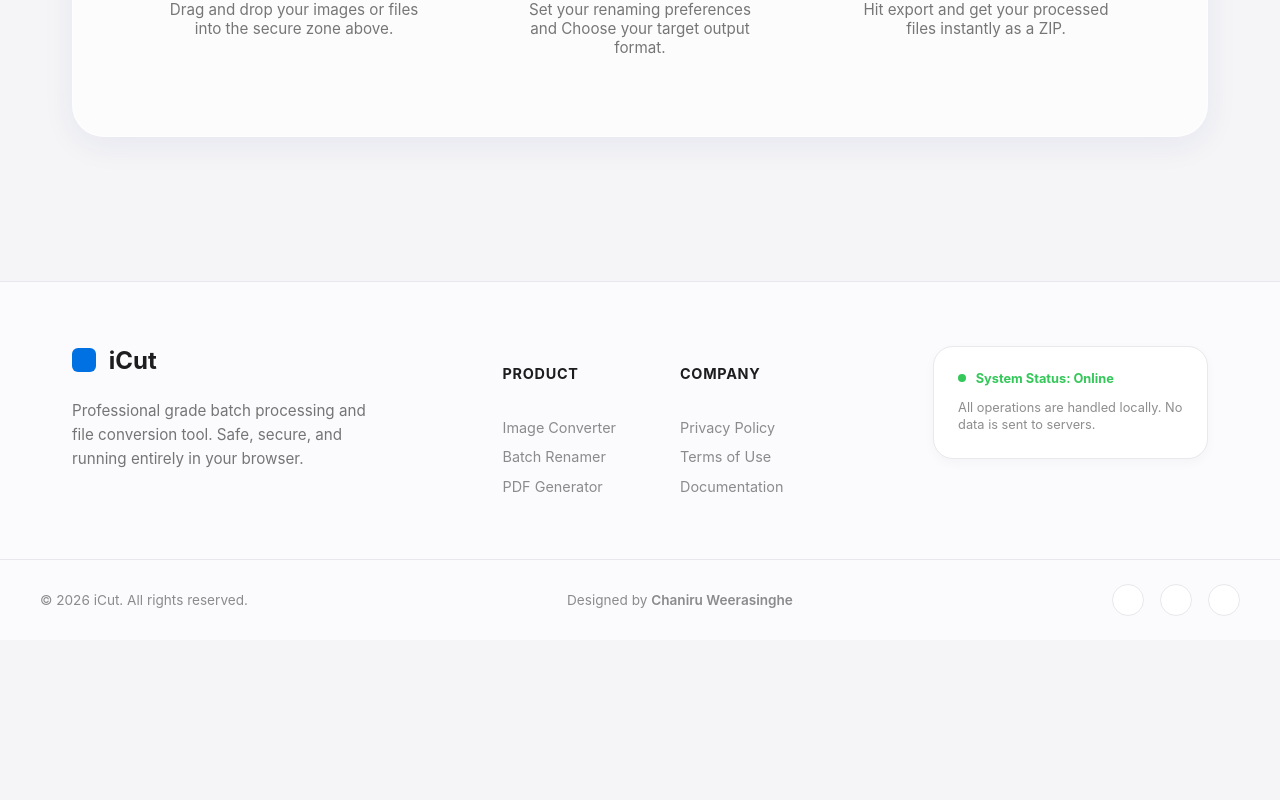
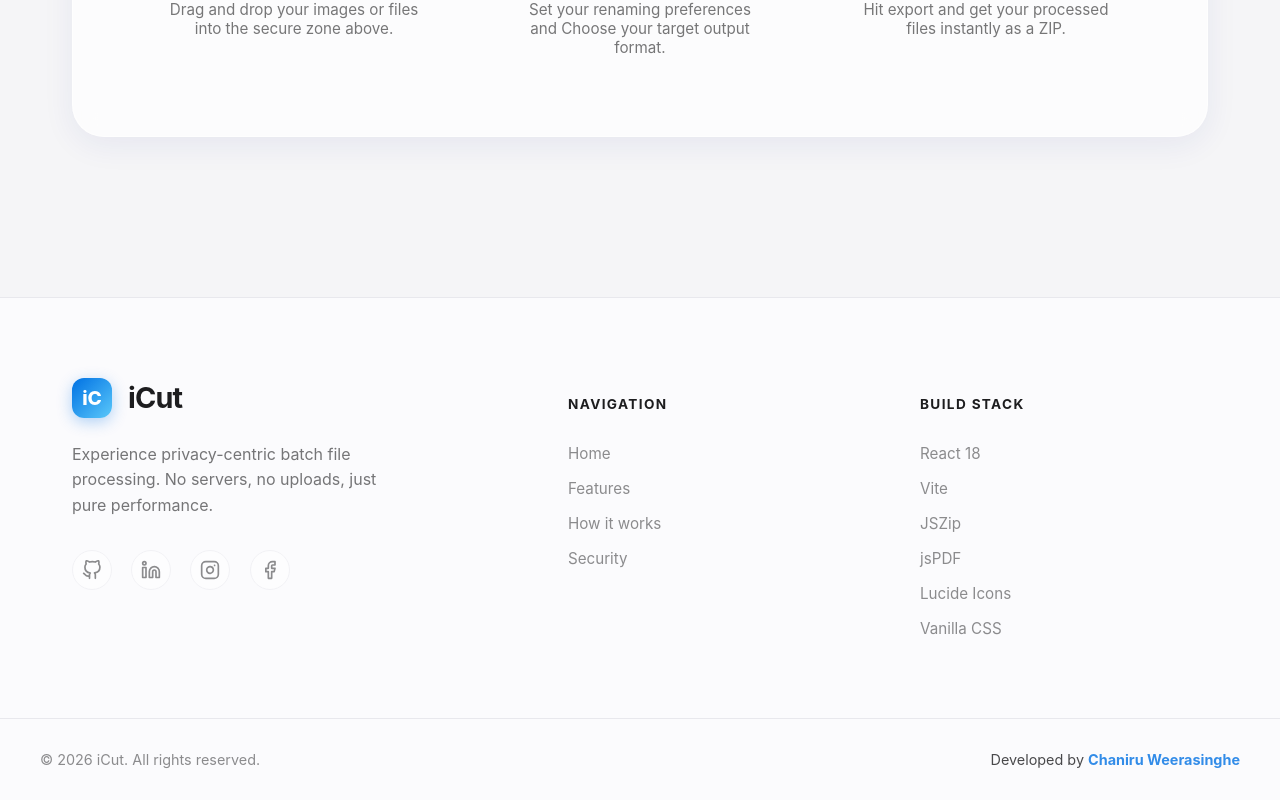
Before and after one commit to Chanii2024/iCut, a React (Vite) app: page / in a window 1280 px wide. Shown: the part 1575-2375 px from the top of the page. Before the commit the page ends 2215 px from the top, so only its background shows below. Built offline with nearby package versions, Linux system fonts and the light colour scheme.

Commit message:
added custom favicon and updated footer with mandatory links and designer credit

```diff
--- a/index.html
+++ b/index.html
@@ -2,7 +2,7 @@
 <html lang="en">
   <head>
     <meta charset="UTF-8" />
-    <link rel="icon" type="image/svg+xml" href="/vite.svg" />
+    <link rel="icon" type="image/svg+xml" href="/favicon.svg" />
     <meta name="viewport" content="width=device-width, initial-scale=1.0" />
     <title>iCut - File Converter</title>
   </head>
--- a/src/components/Footer.jsx
+++ b/src/components/Footer.jsx
@@ -4,58 +4,58 @@ const Footer = () => {
     return (
         <footer className="footer-container">
             <div className="footer-top">
-                <div className="footer-brand">
-                    <div className="brand-logo">
-                        <div className="logo-accent"></div>
+                <div className="footer-brand-section">
+                    <div className="footer-logo">
+                        <div className="logo-box">iC</div>
                         <h3>iCut</h3>
                     </div>
-                    <p className="brand-desc">
-                        Professional grade batch processing and file conversion tool.
-                        Safe, secure, and running entirely in your browser.
+                    <p className="footer-tagline">
+                        Experience privacy-centric batch file processing.
+                        No servers, no uploads, just pure performance.
                     </p>
-                </div>
-
-                <div className="footer-links">
-                    <div className="link-group">
-                        <h4>Product</h4>
-                        <a href="#">Image Converter</a>
-                        <a href="#">Batch Renamer</a>
-                        <a href="#">PDF Generator</a>
-                    </div>
-                    <div className="link-group">
-                        <h4>Company</h4>
-                        <a href="#">Privacy Policy</a>
-                        <a href="#">Terms of Use</a>
-                        <a href="#">Documentation</a>
+                    <div className="social-links">
+                        <a href="https://github.com/Chanii2024" target="_blank" rel="noopener noreferrer" aria-label="GitHub">
+                           <svg width="20" height="20" viewBox="0 0 24 24" fill="none" stroke="currentColor" strokeWidth="2" strokeLinecap="round" strokeLinejoin="round"><path d="M9 19c-5 1.5-5-2.5-7-3m14 6v-3.87a3.37 3.37 0 0 0-.94-2.61c3.14-.35 6.44-1.54 6.44-7A5.44 5.44 0 0 0 20 4.77 5.07 5.07 0 0 0 19.91 1S18.73.65 16 2.48a13.38 13.38 0 0 0-7 0C6.27.65 5.09 1 5.09 1A5.07 5.07 0 0 0 5 4.77a5.44 5.44 0 0 0-1.5 3.78c0 5.42 3.3 6.61 6.44 7A3.37 3.37 0 0 0 9 18.13V22"></path></svg>
+                        </a>
+                        <a href="https://www.linkedin.com/in/chaniru-weerasinghe-36aa2a326/" target="_blank" rel="noopener noreferrer" aria-label="LinkedIn">
+                           <svg width="20" height="20" viewBox="0 0 24 24" fill="none" stroke="currentColor" strokeWidth="2" strokeLinecap="round" strokeLinejoin="round"><path d="M16 8a6 6 0 0 1 6 6v7h-4v-7a2 2 0 0 0-2-2 2 2 0 0 0-2 2v7h-4v-7a6 6 0 0 1 6-6z"></path><rect x="2" y="9" width="4" height="12"></rect><circle cx="4" cy="4" r="2"></circle></svg>
+                        </a>
+                        <a href="https://www.instagram.com/chaniruweerasinghe" target="_blank" rel="noopener noreferrer" aria-label="Instagram">
+                           <svg width="20" height="20" viewBox="0 0 24 24" fill="none" stroke="currentColor" strokeWidth="2" strokeLinecap="round" strokeLinejoin="round"><rect x="2" y="2" width="20" height="20" rx="5" ry="5"></rect><path d="M16 11.37A4 4 0 1 1 12.63 8 4 4 0 0 1 16 11.37z"></path><line x1="17.5" y1="6.5" x2="17.51" y2="6.5"></line></svg>
+                        </a>
+                        <a href="https://web.facebook.com/Chanii2003/" target="_blank" rel="noopener noreferrer" aria-label="Facebook">
+                           <svg width="20" height="20" viewBox="0 0 24 24" fill="none" stroke="currentColor" strokeWidth="2" strokeLinecap="round" strokeLinejoin="round"><path d="M18 2h-3a5 5 0 0 0-5 5v3H7v4h3v8h4v-8h3l1-4h-4V7a1 1 0 0 1 1-1h3z"></path></svg>
+                        </a>
                     </div>
                 </div>
 
-                <div className="footer-status">
-                    <div className="security-card">
-                        <div className="status-indicator">
-                            <span className="pulse-dot"></span>
-                            <span>System Status: Online</span>
-                        </div>
-                        <p>All operations are handled locally. No data is sent to servers.</p>
+                <div className="footer-nav-section">
+                    <h4>Navigation</h4>
+                    <div className="nav-grid">
+                        <a href="#top">Home</a>
+                        <a href="#features">Features</a>
+                        <a href="#how">How it works</a>
+                        <a href="#security">Security</a>
+                    </div>
+                </div>
+
+                <div className="footer-stack-section">
+                    <h4>Build Stack</h4>
+                    <div className="stack-grid">
+                        <span className="stack-item">React 18</span>
+                        <span className="stack-item">Vite</span>
+                        <span className="stack-item">JSZip</span>
+                        <span className="stack-item">jsPDF</span>
+                        <span className="stack-item">Lucide Icons</span>
+                        <span className="stack-item">Vanilla CSS</span>
                     </div>
                 </div>
             </div>
 
             <div className="footer-bottom">
                 <div className="footer-bottom-content">
-                    <div className="copy-section">
-                        <p>© {new Date().getFullYear()} iCut. All rights reserved.</p>
-                    </div>
-
-                    <div className="designer-section">
-                        <p>Designed by <span className="designer-name">Chaniru Weerasinghe</span></p>
-                    </div>
-
-                    <div className="social-placeholders">
-                        <div className="social-icon"></div>
-                        <div className="social-icon"></div>
-                        <div className="social-icon"></div>
-                    </div>
+                    <p className="footer-copy">© {new Date().getFullYear()} iCut. All rights reserved.</p>
+                    <p className="footer-dev">Developed by <span className="dev-name">Chaniru Weerasinghe</span></p>
                 </div>
             </div>
 
@@ -64,7 +64,7 @@ const Footer = () => {
           width: 100%;
           background: var(--apple-gray-100);
           border-top: 1px solid var(--apple-gray-300);
-          margin-top: 5rem;
+          margin-top: 6rem;
           display: flex;
           flex-direction: column;
           align-items: center;
@@ -78,122 +78,121 @@ const Footer = () => {
         .footer-top {
           width: 100%;
           max-width: 1200px;
-          padding: 4rem 2rem;
+          padding: 5rem 2rem;
           display: grid;
-          grid-template-columns: 2fr 2fr 1.5fr;
+          grid-template-columns: 1.5fr 1fr 1fr;
           gap: 4rem;
         }
 
-        .brand-logo {
+        .footer-logo {
           display: flex;
           align-items: center;
-          gap: 0.8rem;
+          gap: 1rem;
           margin-bottom: 1.5rem;
         }
 
-        .logo-accent {
-          width: 24px;
-          height: 24px;
-          background: var(--apple-blue);
-          border-radius: 6px;
+        .logo-box {
+          background: linear-gradient(135deg, var(--apple-blue), #5ac8fa);
+          color: white;
+          width: 40px;
+          height: 40px;
+          border-radius: 12px;
+          display: flex;
+          align-items: center;
+          justify-content: center;
+          font-weight: 800;
+          font-size: 1.2rem;
+          box-shadow: 0 4px 15px rgba(0, 113, 227, 0.3);
         }
 
-        .brand-logo h3 {
+        .footer-logo h3 {
+          font-size: 1.8rem;
+          font-weight: 700;
           margin: 0;
-          font-size: 1.5rem;
-          font-weight: 700;
+          letter-spacing: -0.03em;
           color: var(--apple-text);
         }
 
-        .brand-desc {
-          font-size: 0.95rem;
+        .footer-tagline {
+          font-size: 1rem;
           line-height: 1.6;
           color: var(--apple-text);
           opacity: 0.6;
-          max-width: 300px;
+          margin-bottom: 2rem;
+          max-width: 320px;
         }
 
-        .footer-links {
+        .social-links {
           display: flex;
-          gap: 4rem;
+          gap: 1.2rem;
         }
 
-        .link-group h4 {
-          font-size: 0.9rem;
+        .social-links a {
+          color: var(--apple-text);
+          opacity: 0.5;
+          transition: all 0.3s ease;
+          display: flex;
+          align-items: center;
+          justify-content: center;
+          width: 40px;
+          height: 40px;
+          border-radius: 50%;
+          border: 1px solid var(--apple-gray-300);
+          background: var(--apple-bg);
+        }
+
+        .social-links a:hover {
+          opacity: 1;
+          color: var(--apple-blue);
+          border-color: var(--apple-blue);
+          transform: translateY(-3px);
+          box-shadow: 0 5px 15px rgba(0, 113, 227, 0.1);
+        }
+
+        [data-theme='dark'] .social-links a {
+          background: #1c1c1e;
+          border-color: #2c2c2e;
+        }
+
+        .footer-nav-section h4, .footer-stack-section h4 {
+          font-size: 0.85rem;
           font-weight: 700;
           text-transform: uppercase;
-          letter-spacing: 0.05em;
-          margin-bottom: 1.5rem;
+          letter-spacing: 0.1em;
+          margin-bottom: 2rem;
           color: var(--apple-text);
         }
 
-        .link-group {
+        .nav-grid, .stack-grid {
           display: flex;
           flex-direction: column;
-          gap: 0.8rem;
+          gap: 1rem;
         }
 
-        .link-group a {
+        .nav-grid a {
           text-decoration: none;
-          font-size: 0.9rem;
           color: var(--apple-text);
           opacity: 0.5;
-          transition: opacity 0.2s, color 0.2s;
+          font-size: 0.95rem;
+          transition: all 0.2s ease;
         }
 
-        .link-group a:hover {
+        .nav-grid a:hover {
           opacity: 1;
           color: var(--apple-blue);
+          padding-left: 5px;
         }
 
-        .security-card {
-          padding: 1.5rem;
-          background: var(--apple-bg);
-          border: 1px solid var(--apple-gray-300);
-          border-radius: 20px;
-          box-shadow: 0 4px 12px rgba(0,0,0,0.03);
-        }
-
-        [data-theme='dark'] .security-card {
-           background: #1c1c1e;
-           border-color: #2c2c2e;
-        }
-
-        .status-indicator {
-          display: flex;
-          align-items: center;
-          gap: 0.6rem;
-          font-size: 0.8rem;
-          font-weight: 700;
-          color: #34c759;
-          margin-bottom: 0.8rem;
-        }
-
-        .pulse-dot {
-          width: 8px;
-          height: 8px;
-          background: #34c759;
-          border-radius: 50%;
-          animation: status-pulse 2s infinite;
-        }
-
-        @keyframes status-pulse {
-          0% { box-shadow: 0 0 0 0px rgba(52, 199, 89, 0.4); }
-          100% { box-shadow: 0 0 0 8px rgba(52, 199, 89, 0); }
-        }
-
-        .security-card p {
-          font-size: 0.8rem;
+        .stack-item {
+          font-size: 0.95rem;
           color: var(--apple-text);
           opacity: 0.5;
-          margin: 0;
-          line-height: 1.4;
         }
 
         .footer-bottom {
           width: 100%;
           border-top: 1px solid var(--apple-gray-300);
-          padding: 1.5rem 2rem;
+          padding: 2rem;
           display: flex;
           justify-content: center;
         }
@@ -210,53 +209,44 @@ const Footer = () => {
           align-items: center;
         }
 
-        .footer-bottom p {
-          margin: 0;
-          font-size: 0.85rem;
+        .footer-copy {
+          font-size: 0.9rem;
           color: var(--apple-text);
           opacity: 0.5;
+          margin: 0;
         }
 
-        .designer-name {
+        .footer-dev {
+          font-size: 0.9rem;
           color: var(--apple-text);
-          opacity: 1;
-          font-weight: 600;
+          opacity: 0.8;
+          margin: 0;
         }
 
-        .social-placeholders {
-          display: flex;
-          gap: 1rem;
-        }
-
-        .social-icon {
-          width: 32px;
-          height: 32px;
-          background: var(--apple-bg);
-          border: 1px solid var(--apple-gray-300);
-          border-radius: 50%;
-        }
-
-        [data-theme='dark'] .social-icon {
-          background: #1c1c1e;
-          border-color: #2c2c2e;
+        .dev-name {
+          font-weight: 700;
+          color: var(--apple-blue);
         }
 
         @media (max-width: 900px) {
           .footer-top {
             grid-template-columns: 1fr;
-            gap: 3rem;
-            padding: 3rem 2rem;
+            gap: 4rem;
+            text-align: center;
           }
 
-          .footer-links {
-            justify-content: space-between;
-            gap: 2rem;
+          .footer-logo, .social-links {
+            justify-content: center;
+          }
+
+          .footer-tagline {
+            margin-left: auto;
+            margin-right: auto;
           }
 
           .footer-bottom-content {
             flex-direction: column;
             gap: 1.5rem;
-            text-align: center;
           }
         }
       `}</style>
```
Also changed, not shown: public/favicon.svg (added).
